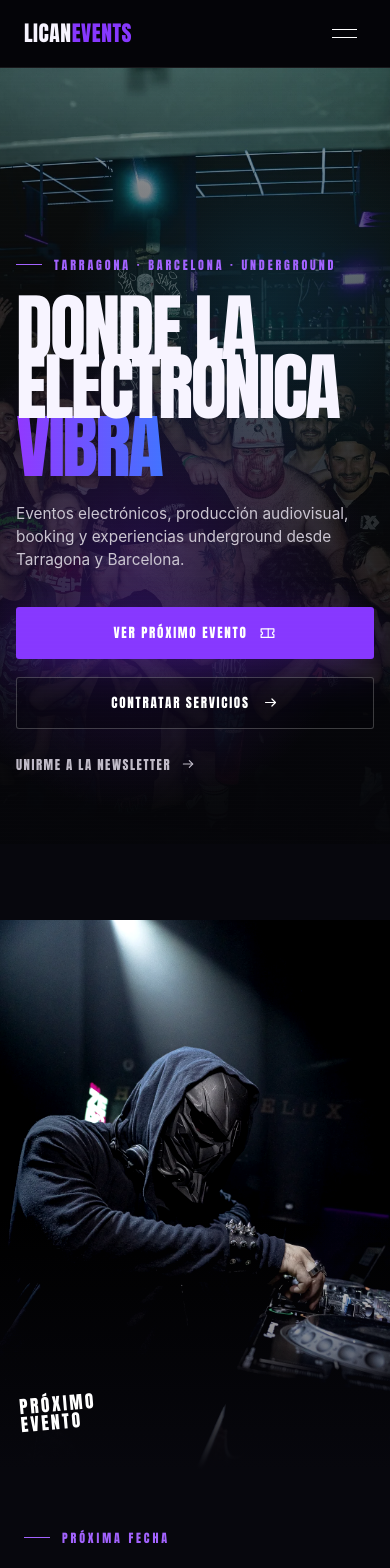
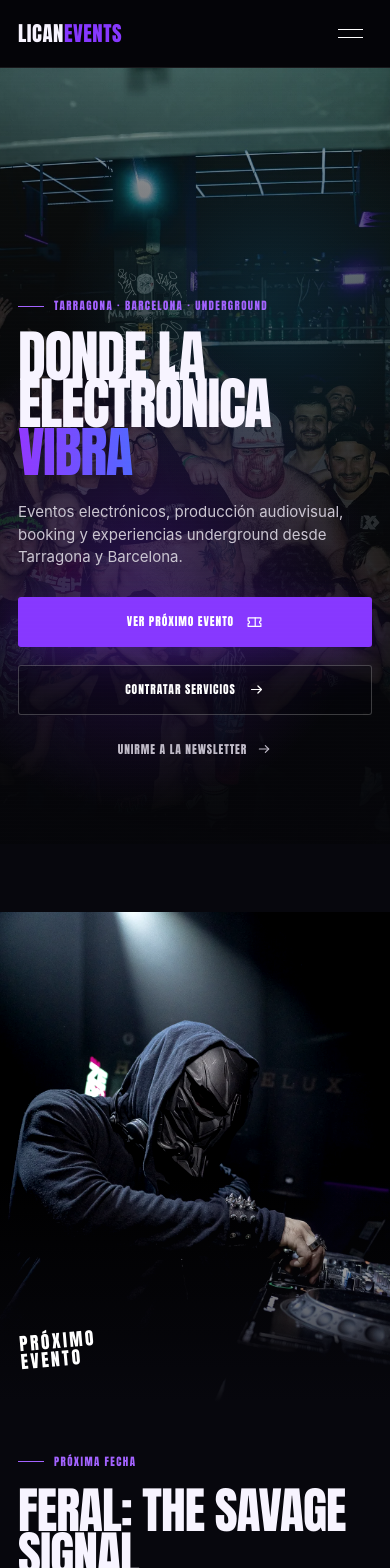
Before and after one commit to LICANCORE/lican-events-web, a React (Vite) app: page / in a window 390 px wide. Shown: the top 1568 px of the page. Built offline with nearby package versions, Linux system fonts and the light colour scheme.

Commit message:
Improve mobile responsive layout

```diff
--- a/src/components/Newsletter/newsletter.css
+++ b/src/components/Newsletter/newsletter.css
@@ -41,10 +41,16 @@
 }
 
 @media (max-width: 620px) {
-  .newsletter { padding: 34px 24px; }
-  .newsletter h2 { font-size: 3rem; }
+  .newsletter { width: 100%; max-width: 100%; padding: 34px clamp(18px, 6vw, 24px); }
+  .newsletter h2 { font-size: clamp(2.4rem, 12.5vw, 3rem); line-height: .94; overflow-wrap: break-word; }
   .newsletter__email-row { flex-direction: column; gap: 10px; }
   .newsletter__email-row input, .newsletter__email-row .button { width: 100%; border: 1px solid var(--color-border-soft); border-radius: 2px; }
+}
+
+@media (max-width: 390px) {
+  .newsletter { padding-inline: 16px; }
+  .newsletter h2 { font-size: clamp(2.2rem, 12vw, 2.75rem); }
+  .newsletter__eyebrow { letter-spacing: .14em; }
 }
 
 @media (prefers-reduced-motion: reduce) {
--- a/src/pages/Galeria/galeria.css
+++ b/src/pages/Galeria/galeria.css
@@ -7,5 +7,7 @@
 .gallery-page__heading > div span { font: .7rem var(--font-display); letter-spacing: .14em; text-transform: uppercase; white-space: nowrap; }
 
 @media (max-width: 620px) {
+  .gallery-page__heading h1 { font-size: clamp(3.2rem, 17vw, 5rem); }
   .gallery-page__heading > div { align-items: flex-start; flex-direction: column; }
+  .gallery-page__heading > div span { white-space: normal; }
 }
--- a/src/pages/Home/HomePage.jsx
+++ b/src/pages/Home/HomePage.jsx
@@ -190,7 +190,7 @@ function Artists() {
     <section id="artistas" className="home-section artists" aria-labelledby="artists-title">
       <div className="shell artists__layout">
         <div className="artists__intro">
-          <SectionTitle eyebrow="DJs · Productores · Artistas" title="Artistas, DJs" accent="y productores" />
+          <SectionTitle eyebrow="DJs · Productores · Artistas" title="Artistas, DJs" accent={'y\u00a0productores'} />
           <p>Book fotográfico, presskit, grabación de sets, contenido audiovisual, visuales, promoción y apoyo para mover tu proyecto con una imagen profesional.</p>
           <ButtonLink to="/#contacto">Quiero trabajar con LICAN</ButtonLink>
         </div>
--- a/src/pages/Home/home.css
+++ b/src/pages/Home/home.css
@@ -1,4 +1,4 @@
-.home-page { overflow: clip; background: var(--color-bg); }
+.home-page { width: 100%; max-width: 100%; overflow: clip; background: var(--color-bg); }
 .home-section { padding-block: clamp(88px, 9vw, 150px); }
 .eyebrow { display: flex; align-items: center; gap: 12px; margin: 0 0 24px; color: #a363ff; font-family: var(--font-display); font-size: .75rem; letter-spacing: .24em; text-transform: uppercase; }
 .eyebrow > span { width: 26px; height: 1px; background: currentColor; }
@@ -137,6 +137,15 @@
 .contact-form__spinner { width: 15px; height: 15px; border: 2px solid rgba(255,255,255,.35); border-top-color: white; border-radius: 50%; animation: contact-spin .7s linear infinite; }
 @keyframes contact-spin { to { transform: rotate(360deg); } }
 
+.home-hero__content,
+.next-event__content,
+.business-cta > *,
+.split-heading > *,
+.artists__layout > *,
+.artist-services article > *,
+.contact > *,
+.form-row > * { min-width: 0; }
+
 @media (max-width: 1180px) {
   .party-card { min-height: 570px; }
   .party-card__content { padding: 26px; }
@@ -194,3 +203,94 @@
   .form-row { grid-template-columns: 1fr; }
   .contact-form { padding: 24px 18px; }
 }
+
+@media (max-width: 768px) {
+  .home-section { padding-block: clamp(70px, 12vw, 92px); }
+  .section-heading { max-width: 100%; }
+  .section-heading h2 {
+    max-width: 100%;
+    font-size: clamp(2.7rem, 13.5vw, 4.8rem);
+    line-height: .92;
+    overflow-wrap: normal;
+    word-break: normal;
+  }
+  .section-heading h2 span { display: block; }
+  .eyebrow { gap: 10px; letter-spacing: .17em; }
+
+  .home-hero { min-height: calc(100svh - var(--header-height)); align-items: flex-end; }
+  .home-hero__content { width: 100%; padding-block: clamp(54px, 12vh, 86px); }
+  .home-hero__content h1 {
+    max-width: 100%;
+    font-size: clamp(3.1rem, 15vw, 6.2rem);
+    line-height: .84;
+    letter-spacing: -.025em;
+    overflow-wrap: normal;
+    word-break: normal;
+  }
+  .home-hero__content > p:not(.eyebrow) { max-width: 38rem; }
+
+  .next-event__content h2 {
+    max-width: 100%;
+    font-size: clamp(2.8rem, 13.5vw, 4.8rem);
+    line-height: .9;
+    overflow-wrap: normal;
+    word-break: normal;
+  }
+  .services-grid, .artist-services { grid-template-columns: minmax(0, 1fr); }
+  .service-card { min-height: 0; padding: 24px 22px; }
+  .artist-services article { min-height: 0; padding: 22px; }
+
+  .business-cta h2 { font-size: clamp(2.7rem, 13vw, 4.5rem); line-height: .92; }
+  .business-cta, .contact { gap: 40px; }
+  .contact__details span { min-width: 0; overflow-wrap: anywhere; }
+  .contact-form, .newsletter-wrap { max-width: 100%; }
+}
+
+@media (max-width: 480px) {
+  .home-section { padding-block: 68px; }
+  .section-heading { margin-bottom: 34px; }
+  .section-heading h2 { font-size: clamp(2.65rem, 13.5vw, 3.65rem); }
+  .artists__intro .section-heading h2 { font-size: clamp(2.3rem, 10.5vw, 2.8rem); }
+  .section-heading__description { font-size: .96rem; }
+  .eyebrow { margin-bottom: 18px; font-size: .68rem; letter-spacing: .13em; }
+
+  .home-hero__content h1 { font-size: clamp(3rem, 15vw, 4rem); }
+  .home-hero__content > p:not(.eyebrow) { margin-bottom: 28px; font-size: .94rem; }
+  .button-row { gap: 12px; }
+
+  .next-event__visual { min-height: 390px; height: 58vh; }
+  .next-event__content { padding: 52px 20px 72px; }
+  .next-event__content h2 { font-size: clamp(2.7rem, 13.5vw, 3.6rem); }
+  .event-meta p { min-width: 0; overflow-wrap: anywhere; }
+  .countdown__units { gap: 8px; }
+
+  .party-card { min-height: 480px; }
+  .party-card__content { padding: 24px 20px; }
+  .party-card h3 { font-size: clamp(2rem, 11vw, 3rem); overflow-wrap: normal; }
+  .party-card .party-card__cta { max-width: 100%; padding-inline: 14px; font-size: .72rem; letter-spacing: .08em; }
+
+  .memory-row { grid-template-columns: 28px 62px minmax(0, 1fr); gap: 12px; }
+  .memory-row h3 { min-width: 0; font-size: clamp(1rem, 5vw, 1.25rem); overflow-wrap: break-word; }
+  .memory-row__thumb { height: 58px; }
+
+  .business-cta { padding: 30px 20px; }
+  .business-cta h2 { font-size: clamp(2.55rem, 12.5vw, 3.25rem); }
+  .service-card, .artist-services article { padding: 20px 18px; }
+  .artists__intro .button { width: 100%; }
+
+  .collaborator-list { gap: 25px; }
+  .contact-form { padding: 22px 16px; }
+  .contact__details a, .contact__details > p { align-items: flex-start; gap: 12px; }
+  .contact__details svg { width: 38px; height: 38px; padding: 9px; }
+  .contact-form label { letter-spacing: .08em; }
+}
+
+@media (max-width: 390px) {
+  .section-heading h2 { font-size: clamp(2.5rem, 13vw, 3.15rem); }
+  .artists__intro .section-heading h2 { font-size: clamp(2.15rem, 10vw, 2.55rem); }
+  .home-hero__content h1 { font-size: clamp(2.85rem, 14.5vw, 3.55rem); }
+  .next-event__content { padding-inline: 18px; }
+  .next-event__content h2 { font-size: clamp(2.55rem, 13vw, 3.1rem); }
+  .business-cta h2 { font-size: clamp(2.4rem, 12vw, 2.9rem); }
+  .countdown__units span { letter-spacing: .08em; }
+}
--- a/src/styles/global.css
+++ b/src/styles/global.css
@@ -14,17 +14,23 @@
 }
 
 * { box-sizing: border-box; }
-html { scroll-behavior: smooth; scroll-padding-top: var(--header-height); }
-body { margin: 0; min-width: 320px; min-height: 100vh; background: var(--color-bg); color: var(--color-text); }
+html { max-width: 100%; overflow-x: hidden; scroll-behavior: smooth; scroll-padding-top: var(--header-height); }
+body { max-width: 100%; margin: 0; overflow-x: hidden; min-width: 320px; min-height: 100vh; background: var(--color-bg); color: var(--color-text); }
 body::selection { background: var(--color-accent); color: white; }
 a { color: inherit; text-decoration: none; }
 button, input, select, textarea { font: inherit; }
 button, a { -webkit-tap-highlight-color: transparent; }
-img { display: block; max-width: 100%; }
+img, picture, video, canvas, svg { max-width: 100%; }
+img { display: block; height: auto; }
 h1, h2, h3, p { margin-top: 0; }
-#root { min-height: 100vh; }
+#root { width: 100%; max-width: 100%; min-height: 100vh; overflow-x: clip; }
 .sr-only { position: absolute !important; width: 1px; height: 1px; padding: 0; margin: -1px; overflow: hidden; clip: rect(0, 0, 0, 0); white-space: nowrap; border: 0; }
 :focus-visible { outline: 2px solid var(--color-accent-2); outline-offset: 4px; }
+
+@media (max-width: 768px) {
+  h1, h2, h3, p, a, button, label { max-width: 100%; }
+  p, a, label { overflow-wrap: break-word; }
+}
 
 @media (prefers-reduced-motion: reduce) {
   *, *::before, *::after { scroll-behavior: auto !important; animation-duration: 0.01ms !important; transition-duration: 0.01ms !important; }
--- a/src/styles/layout.css
+++ b/src/styles/layout.css
@@ -46,6 +46,17 @@
 .page-shell__title { margin: 0; font: 4rem/.95 var(--font-display); text-transform: uppercase; }
 .section-frame { min-height: 220px; }
 
+@media (max-width: 768px) {
+  .shell {
+    width: 100%;
+    max-width: var(--content-width);
+    padding-inline: clamp(20px, 6vw, 32px);
+  }
+  .topbar { max-width: 100%; padding-inline: clamp(20px, 6vw, 32px); }
+  .nav-links { max-width: 100%; padding-inline: clamp(20px, 6vw, 32px); }
+  .page-shell__title { font-size: clamp(2.6rem, 13vw, 4rem); overflow-wrap: break-word; }
+}
+
 @media (max-width: 1000px) {
   .topbar { grid-template-columns: 1fr auto; padding-inline: 24px; }
   .menu-toggle { display: grid; width: 44px; height: 44px; place-content: center; gap: 7px; justify-self: end; cursor: pointer; }
@@ -59,9 +70,31 @@
 
 @media (max-width: 680px) {
   :root { --header-height: 68px; }
-  .shell { width: min(calc(100% - 32px), var(--content-width)); }
   .site-footer { grid-template-columns: 1fr; padding: 52px 20px 72px; }
   .footer__legal { left: 20px; right: auto; }
   .page-shell { width: calc(100% - 32px); margin: 32px auto; padding: 28px 20px; }
   .page-shell__title { font-size: 3rem; }
 }
+
+@media (max-width: 480px) {
+  .brand { font-size: 1.3rem; }
+  .button {
+    width: 100%;
+    max-width: 100%;
+    min-height: 50px;
+    padding-inline: 16px;
+    font-size: .72rem;
+    letter-spacing: .08em;
+    line-height: 1.2;
+    text-align: center;
+    white-space: normal;
+  }
+  .text-link { width: 100%; justify-content: center; font-size: .72rem; letter-spacing: .08em; }
+  .page-shell { width: calc(100% - 32px); padding-inline: 18px; }
+  .page-shell__title { font-size: clamp(2.5rem, 13vw, 3rem); }
+}
+
+@media (max-width: 390px) {
+  .shell { padding-inline: 18px; }
+  .topbar, .nav-links { padding-inline: 18px; }
+}
```
Also changed, not shown: src/components/GalleryCarousel/gallery-carousel.css (+8 -3 lines).
